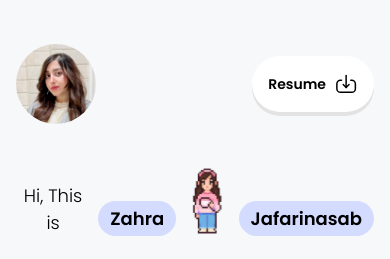
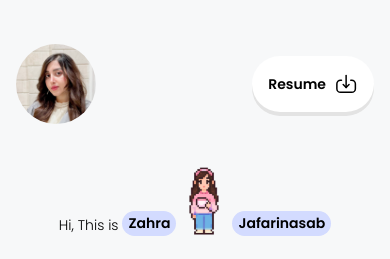
Before and after one commit to amirjafari82/zahra-portolio, a React (Vite) app: page / in a window 390 px wide. Shown: the top 259 px of the page. Built offline with nearby package versions, Linux system fonts and the light colour scheme.

Commit message:
Home Page Responsived V.2

```diff
--- a/src/Sections/HeroSection.jsx
+++ b/src/Sections/HeroSection.jsx
@@ -20,6 +20,13 @@ const StyledIntro = styled.div`
 	@media ${device.desktop} {
 		font-size: 18px;
 	}
+
+	@media ${device.mobileSm} {
+		font-size: 14px;
+		> p {
+			gap: 4px;
+		}
+	}
 `;
 
 const StyledName = styled.span`
@@ -30,6 +37,10 @@ const StyledName = styled.span`
 	font-weight: 600;
 	@media ${device.desktop} {
 		font-size: 18px !important;
+	}
+	@media ${device.mobileSm} {
+		font-size: 14px !important;
+		padding: 2px 6px;
 	}
 `;
 
--- a/src/styles/breakpoints.js
+++ b/src/styles/breakpoints.js
@@ -1,4 +1,5 @@
 export const device = {
+    mobileSm: `(max-width: 400px)`,
 	mobile: `(max-width: 600px)`,
 	tablet: `(max-width: 768px)`,
 	laptop: `(max-width: 1024px)`,
```
